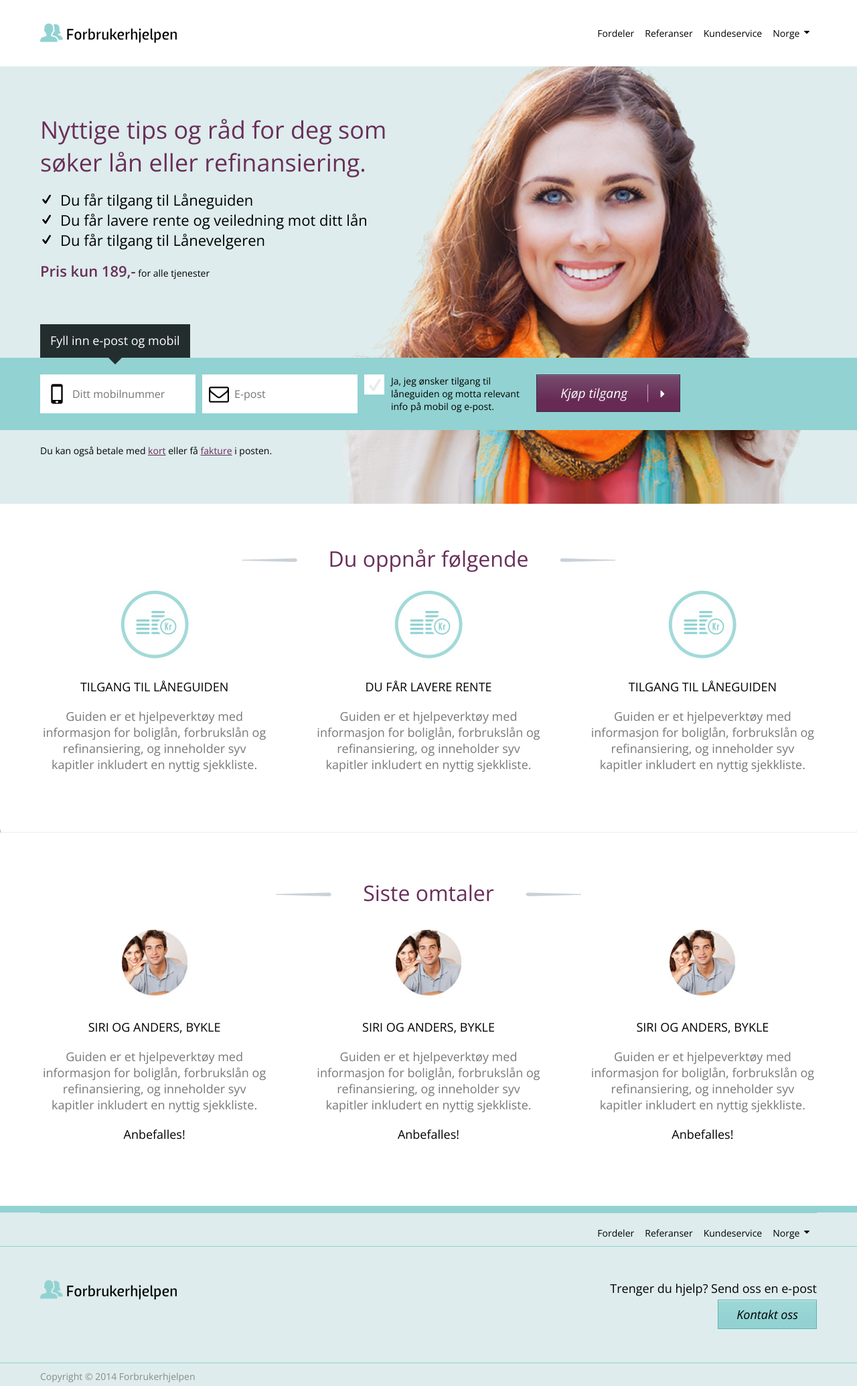
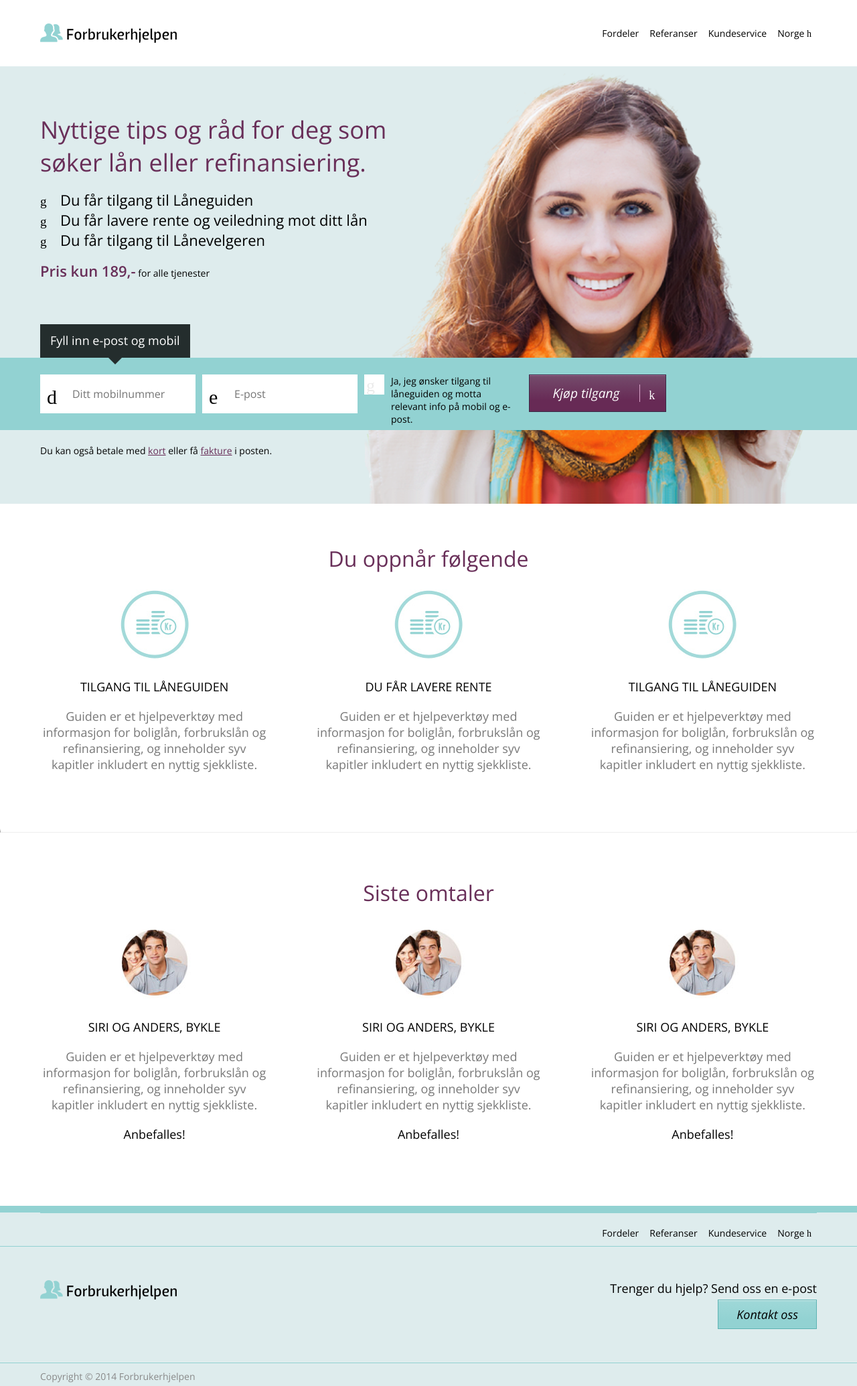
Before and after one commit to front/forbrukerhjelpen-static, a Jekyll site: the page built from index.html, in a window 1280 px wide. Shown: the whole page at 67% size. Built offline with Jekyll 4.4.1, drawn with Linux system fonts in a browser that asks for light colours; some web fonts are replaced.

Commit message:
Updated resource paths and form dimensions

```diff
--- a/_layouts/default.html
+++ b/_layouts/default.html
@@ -6,8 +6,8 @@
         <title>{{ page.title }}</title>
         <meta name="viewport" content="width=device-width">
         <!-- Custom CSS -->
-        <link rel="stylesheet" href="/css/style.css">
-        <link rel="stylesheet" href="/css/icons.css">
+        <link rel="stylesheet" href="css/style.css">
+        <link rel="stylesheet" href="css/icons.css">
     </head>
     <body>
 
--- a/css/icons.css
+++ b/css/icons.css
@@ -2,11 +2,11 @@
 
 @font-face {
   font-family: "forbrukerhjelpen";
-  src:url("/fonts/forbrukerhjelpen.eot");
-  src:url("/fonts/forbrukerhjelpen.eot?#iefix") format("embedded-opentype"),
-    url("/fonts/forbrukerhjelpen.woff") format("woff"),
-    url("/fonts/forbrukerhjelpen.ttf") format("truetype"),
-    url("/fonts/forbrukerhjelpen.svg#forbrukerhjelpen") format("svg");
+  src:url("fonts/forbrukerhjelpen.eot");
+  src:url("fonts/forbrukerhjelpen.eot?#iefix") format("embedded-opentype"),
+    url("fonts/forbrukerhjelpen.woff") format("woff"),
+    url("fonts/forbrukerhjelpen.ttf") format("truetype"),
+    url("fonts/forbrukerhjelpen.svg#forbrukerhjelpen") format("svg");
   font-weight: normal;
   font-style: normal;
 
--- a/css/style.css
+++ b/css/style.css
@@ -341,24 +341,25 @@
   right: 0;
   bottom: 0;
   z-index: 1;
+  height: 100%;
 }
-/* line 25, ../sass/partials/module/partials/_content.scss */
+/* line 26, ../sass/partials/module/partials/_content.scss */
 .hero .teaser {
   position: relative;
   max-width: 580px;
   padding: 70px 0;
   z-index: 2;
 }
-/* line 30, ../sass/partials/module/partials/_content.scss */
+/* line 31, ../sass/partials/module/partials/_content.scss */
 .hero .teaser ul {
   padding-left: 0;
 }
-/* line 32, ../sass/partials/module/partials/_content.scss */
+/* line 33, ../sass/partials/module/partials/_content.scss */
 .hero .teaser ul li {
   font-size: 1.375em;
   list-style: none;
 }
-/* line 35, ../sass/partials/module/partials/_content.scss */
+/* line 36, ../sass/partials/module/partials/_content.scss */
 .hero .teaser ul li:before {
   content: "g";
   font-family: "forbrukerhjelpen";
@@ -366,80 +367,80 @@
   width: 30px;
   display: inline-block;
 }
-/* line 44, ../sass/partials/module/partials/_content.scss */
+/* line 45, ../sass/partials/module/partials/_content.scss */
 .hero .teaser p {
   font-size: 0.875em;
 }
-/* line 46, ../sass/partials/module/partials/_content.scss */
+/* line 47, ../sass/partials/module/partials/_content.scss */
 .hero .teaser p span {
   font-weight: 600;
   font-size: 1.57143em;
   color: #692f59;
 }
-/* line 53, ../sass/partials/module/partials/_content.scss */
+/* line 54, ../sass/partials/module/partials/_content.scss */
 .hero footer {
   margin: 170px 0 70px;
   font-size: 0.875em;
 }
 
-/* line 60, ../sass/partials/module/partials/_content.scss */
+/* line 61, ../sass/partials/module/partials/_content.scss */
 .info-items {
   padding: 60px 0;
 }
-/* line 64, ../sass/partials/module/partials/_content.scss */
+/* line 65, ../sass/partials/module/partials/_content.scss */
 .info-items header {
   margin: 0 0 1em 0;
 }
-/* line 67, ../sass/partials/module/partials/_content.scss */
+/* line 68, ../sass/partials/module/partials/_content.scss */
 .info-items header h2 {
   margin-bottom: 25px;
 }
-/* line 70, ../sass/partials/module/partials/_content.scss */
+/* line 71, ../sass/partials/module/partials/_content.scss */
 .info-items header h2:before {
   content: "";
   width: 130px;
   height: 20px;
-  background: url(/img/info-item-left.png) center left no-repeat;
+  background: url(img/info-item-left.png) center left no-repeat;
   display: inline-block;
 }
-/* line 77, ../sass/partials/module/partials/_content.scss */
+/* line 78, ../sass/partials/module/partials/_content.scss */
 .info-items header h2:after {
   content: "";
   width: 130px;
   height: 20px;
-  background: url(/img/info-item-right.png) center right no-repeat;
+  background: url(img/info-item-right.png) center right no-repeat;
   display: inline-block;
 }
 @media (min-width: 960px) {
-  /* line 64, ../sass/partials/module/partials/_content.scss */
+  /* line 65, ../sass/partials/module/partials/_content.scss */
   .info-items header {
     text-align: center;
   }
 }
-/* line 89, ../sass/partials/module/partials/_content.scss */
+/* line 90, ../sass/partials/module/partials/_content.scss */
 .info-items .info-item {
   margin-bottom: 10px;
   min-height: 105px;
 }
-/* line 93, ../sass/partials/module/partials/_content.scss */
+/* line 94, ../sass/partials/module/partials/_content.scss */
 .info-items .info-item p {
   margin-top: 20px;
   color: #787878;
   font-size: 1.125em;
 }
-/* line 99, ../sass/partials/module/partials/_content.scss */
+/* line 100, ../sass/partials/module/partials/_content.scss */
 .info-items .info-item p.recommend {
   color: black;
 }
 @media (min-width: 320px) and (max-width: 960px) {
-  /* line 105, ../sass/partials/module/partials/_content.scss */
+  /* line 106, ../sass/partials/module/partials/_content.scss */
   .info-items .info-item img {
     float: left;
     margin: 0 15px 0 0;
   }
 }
 @media (min-width: 960px) {
-  /* line 89, ../sass/partials/module/partials/_content.scss */
+  /* line 90, ../sass/partials/module/partials/_content.scss */
   .info-items .info-item {
     width: 29.41176%;
     clear: right;
@@ -448,31 +449,31 @@
     margin-right: 5.88235%;
     text-align: center;
   }
-  /* line 113, ../sass/partials/module/partials/_content.scss */
+  /* line 114, ../sass/partials/module/partials/_content.scss */
   .info-items .info-item:nth-of-type(3n) {
     margin-right: 0;
   }
-  /* line 117, ../sass/partials/module/partials/_content.scss */
+  /* line 118, ../sass/partials/module/partials/_content.scss */
   .info-items .info-item img {
     margin-bottom: 24px;
   }
 }
 
-/* line 124, ../sass/partials/module/partials/_content.scss */
+/* line 125, ../sass/partials/module/partials/_content.scss */
 hr {
   border-top: 5px solid white;
 }
 
-/* line 129, ../sass/partials/module/partials/_content.scss */
+/* line 130, ../sass/partials/module/partials/_content.scss */
 table {
   width: 100%;
   border-spacing: 0px;
 }
-/* line 132, ../sass/partials/module/partials/_content.scss */
+/* line 133, ../sass/partials/module/partials/_content.scss */
 table thead {
   background-color: #ededed;
 }
-/* line 134, ../sass/partials/module/partials/_content.scss */
+/* line 135, ../sass/partials/module/partials/_content.scss */
 table thead th {
   padding: 12px;
   border-right: 1px solid #d5d5d5;
@@ -481,13 +482,13 @@
   text-transform: uppercase;
   text-align: left;
 }
-/* line 144, ../sass/partials/module/partials/_content.scss */
+/* line 145, ../sass/partials/module/partials/_content.scss */
 table tbody td {
   padding: 12px;
   font-size: 1.125em;
   text-align: left;
 }
-/* line 149, ../sass/partials/module/partials/_content.scss */
+/* line 150, ../sass/partials/module/partials/_content.scss */
 table tbody td.value {
   font-weight: 600;
   color: #692f59;
@@ -554,49 +555,73 @@
   position: relative;
   float: left;
   height: 58px;
-  width: 20%;
+  width: 30%;
   margin-right: 10px;
 }
-/* line 32, ../sass/partials/module/partials/_forms.scss */
+@media (min-width: 960px) {
+  /* line 25, ../sass/partials/module/partials/_forms.scss */
+  .subscribe-form > div {
+    width: 24%;
+  }
+}
+@media (min-width: 1160px) {
+  /* line 25, ../sass/partials/module/partials/_forms.scss */
+  .subscribe-form > div {
+    width: 20%;
+  }
+}
+/* line 38, ../sass/partials/module/partials/_forms.scss */
 .subscribe-form > div.light {
   padding: 12px 10px;
   background-color: #fff;
 }
-/* line 35, ../sass/partials/module/partials/_forms.scss */
+/* line 41, ../sass/partials/module/partials/_forms.scss */
 .subscribe-form > div.light i {
   position: absolute;
   font-size: 30px;
 }
-/* line 40, ../sass/partials/module/partials/_forms.scss */
+/* line 46, ../sass/partials/module/partials/_forms.scss */
 .subscribe-form > div.dark {
-  width: 17%;
+  width: 28%;
   font-size: 0.875em;
   margin-right: 20px;
 }
-/* line 45, ../sass/partials/module/partials/_forms.scss */
+@media (min-width: 960px) {
+  /* line 46, ../sass/partials/module/partials/_forms.scss */
+  .subscribe-form > div.dark {
+    width: 18%;
+  }
+}
+@media (min-width: 1160px) {
+  /* line 46, ../sass/partials/module/partials/_forms.scss */
+  .subscribe-form > div.dark {
+    width: 16%;
+  }
+}
+/* line 57, ../sass/partials/module/partials/_forms.scss */
 .subscribe-form > div.small {
   padding: 0;
   width: 30px;
   height: 30px;
 }
-/* line 52, ../sass/partials/module/partials/_forms.scss */
+/* line 64, ../sass/partials/module/partials/_forms.scss */
 .subscribe-form input[type="text"] {
   border: none;
   margin: 5px 0 0 36px;
   width: 180px;
   background: none;
 }
-/* line 57, ../sass/partials/module/partials/_forms.scss */
+/* line 69, ../sass/partials/module/partials/_forms.scss */
 .subscribe-form input[type="text"]:focus {
   outline: none;
 }
-/* line 62, ../sass/partials/module/partials/_forms.scss */
+/* line 74, ../sass/partials/module/partials/_forms.scss */
 .subscribe-form input[type="checkbox"] {
   visibility: hidden;
   margin: 2px 0 0 3px;
   display: block;
 }
-/* line 66, ../sass/partials/module/partials/_forms.scss */
+/* line 78, ../sass/partials/module/partials/_forms.scss */
 .subscribe-form input[type="checkbox"]:before {
   visibility: visible;
   content: "g";
@@ -607,19 +632,19 @@
   opacity: 0.08;
   cursor: pointer;
 }
-/* line 76, ../sass/partials/module/partials/_forms.scss */
+/* line 88, ../sass/partials/module/partials/_forms.scss */
 .subscribe-form input[type="checkbox"]:checked:before {
   opacity: 1.0;
 }
-/* line 80, ../sass/partials/module/partials/_forms.scss */
+/* line 92, ../sass/partials/module/partials/_forms.scss */
 .subscribe-form label {
   cursor: pointer;
 }
-/* line 84, ../sass/partials/module/partials/_forms.scss */
+/* line 96, ../sass/partials/module/partials/_forms.scss */
 .subscribe-form button {
   padding-right: 16px !important;
 }
-/* line 86, ../sass/partials/module/partials/_forms.scss */
+/* line 98, ../sass/partials/module/partials/_forms.scss */
 .subscribe-form button span {
   display: inline-block;
   border-right: 1px solid #d9a2c9;
@@ -629,7 +654,7 @@
   font-size: 1.0625em;
   -webkit-font-smoothing: antialiased;
 }
-/* line 95, ../sass/partials/module/partials/_forms.scss */
+/* line 107, ../sass/partials/module/partials/_forms.scss */
 .subscribe-form button i {
   line-height: 20px;
   vertical-align: middle;
--- a/sass/partials/module/partials/_content.scss
+++ b/sass/partials/module/partials/_content.scss
@@ -20,6 +20,7 @@
 		right: 0;
 		bottom: 0;
 		z-index: 1;
+		height: 100%;
 	}
 	// teaser text
 	.teaser {
@@ -71,14 +72,14 @@
 			content: "";
 			width: 130px;
 			height: 20px;
-			background: url(/img/info-item-left.png) center left no-repeat;
+			background: url(img/info-item-left.png) center left no-repeat;
 			display: inline-block;
 		}
 		h2:after {
 			content: "";
 			width: 130px;
 			height: 20px;
-			background: url(/img/info-item-right.png) center right no-repeat;
+			background: url(img/info-item-right.png) center right no-repeat;
 			display: inline-block;
 		}
 
```
Also changed, not shown: sass/partials/module/partials/_forms.scss (+14 -2 lines).
